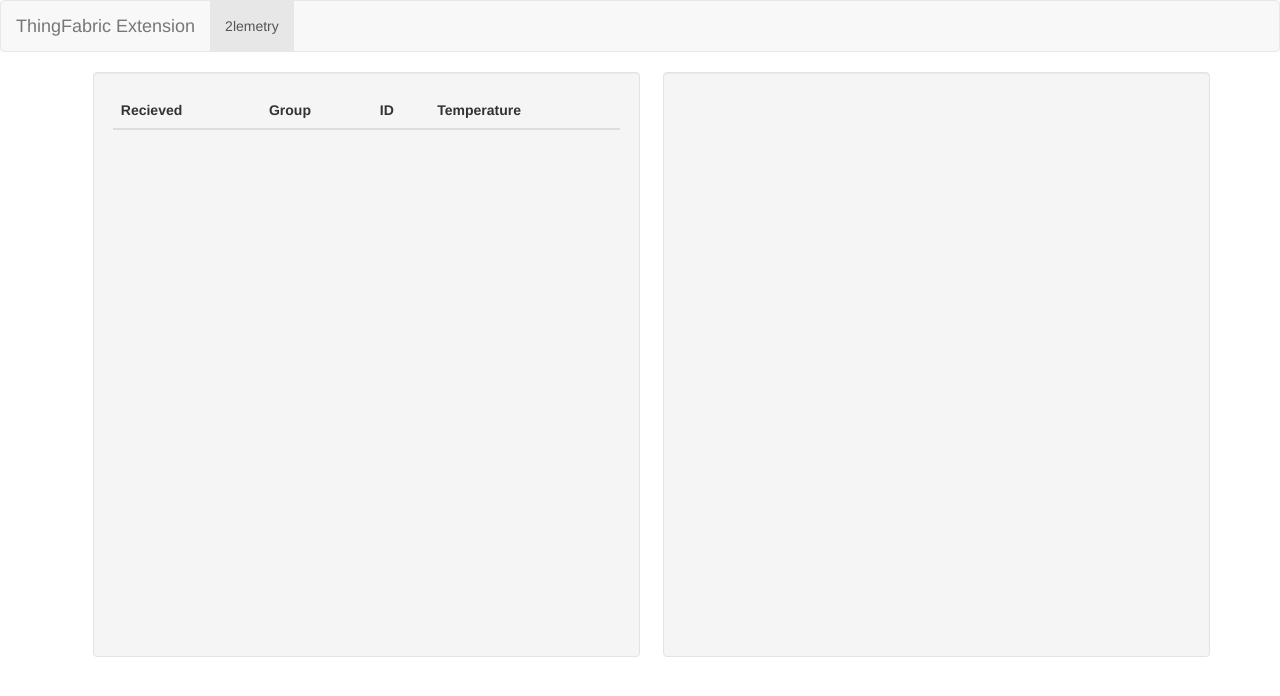
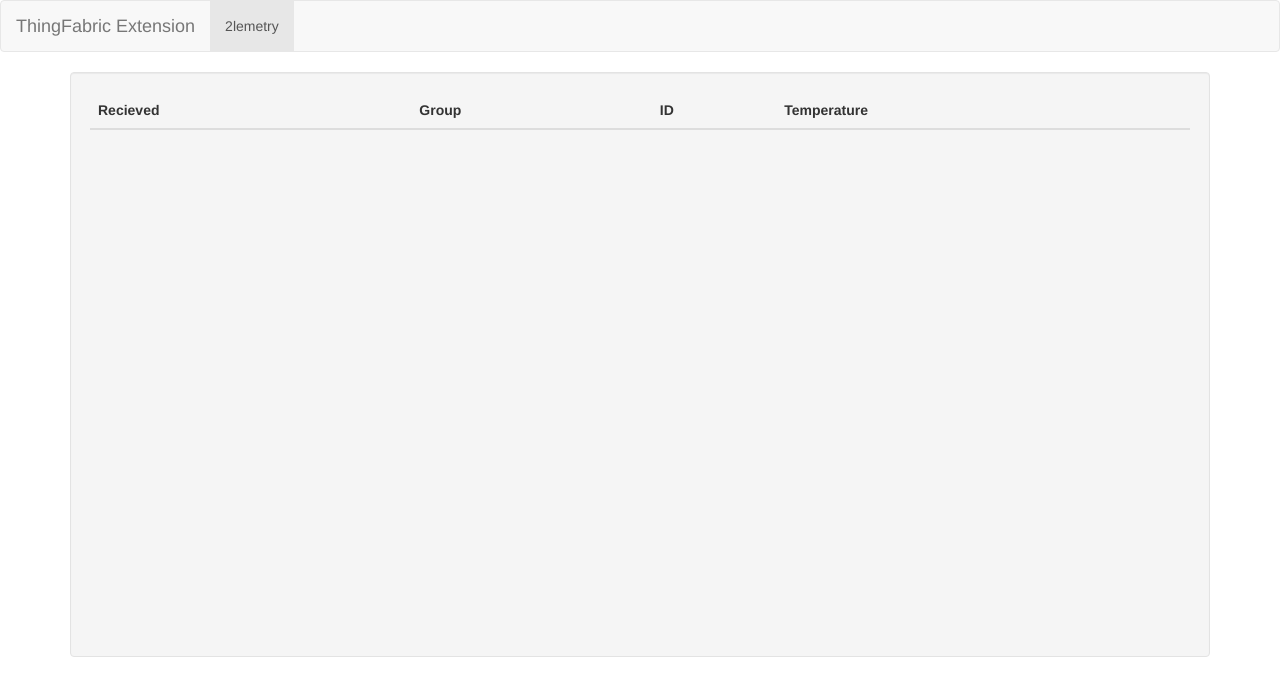
Before and after one commit to theArk0s/gongbot-test, a website: page client/index.html in a window 1280 px wide. Drawn offline with Linux system fonts and the light colour scheme; files whose address does not match are found by name.

Commit message:
Update index.html

```diff
--- a/client/index.html
+++ b/client/index.html
@@ -25,11 +25,8 @@
     </nav>
     <div class="container heroku-demo">
       <div class="row-fluid">
-        <div class="col-lg-6 well heroku-demo-table">
+        <div class="col-lg-12 well heroku-demo-table">
           <div heroku-demo-table></div>
-        </div>
-        <div class="col-lg-6 well heroku-demo-chart">
-          <div heroku-demo-chart></div>
         </div>
       </div>
     </div>
```
